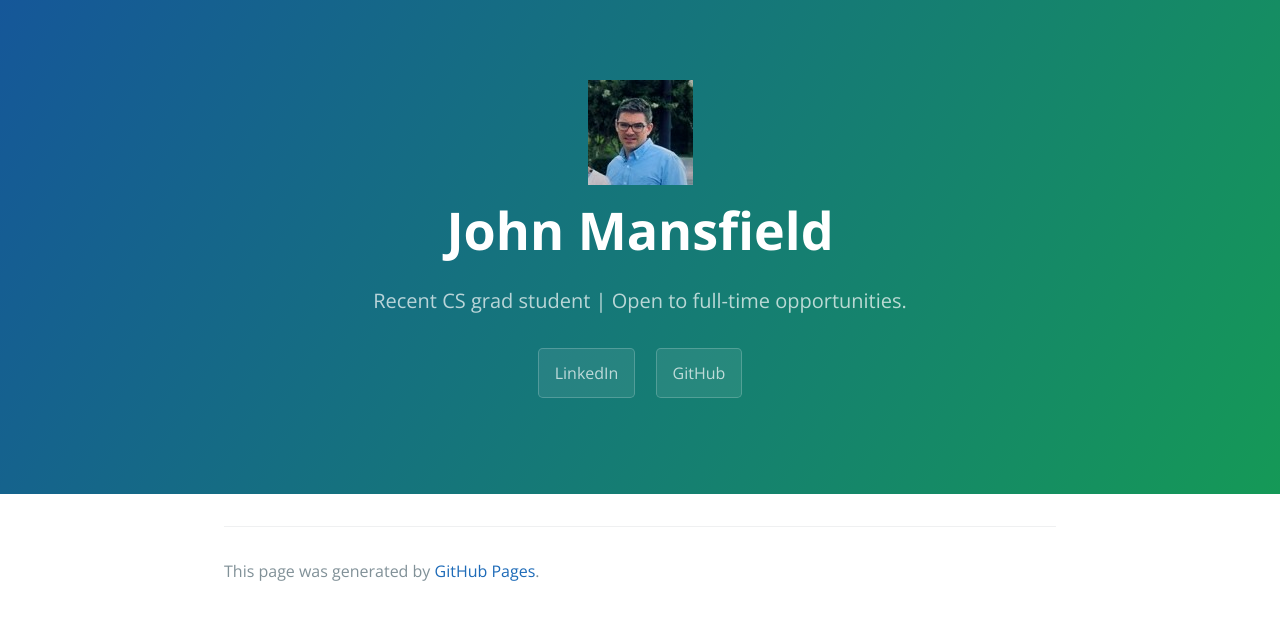
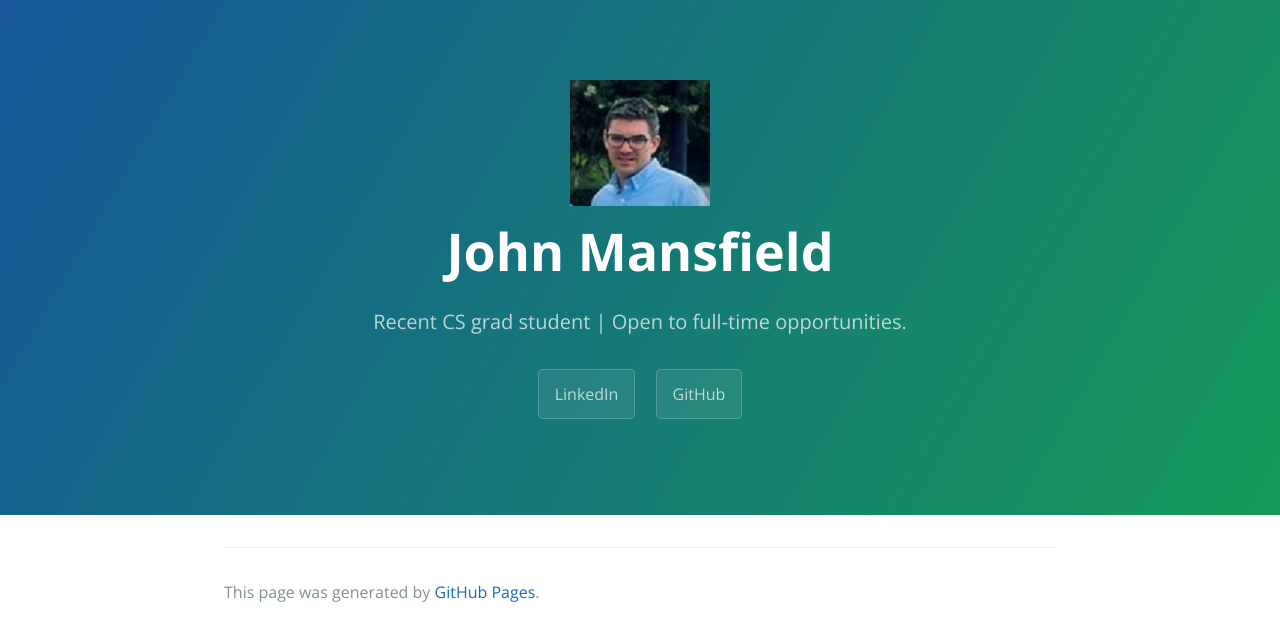
Before and after one commit to jlm429/jlm429.github.io, a Jekyll site: the page built from index.md, in a window 1280 px wide. Shown: the top 641 px of the page. Built offline with Jekyll 4.4.1, drawn with Linux system fonts in a browser that asks for light colours.

Commit message:
edit index

```diff
--- a/_layouts/default.html
+++ b/_layouts/default.html
@@ -23,7 +23,7 @@
     <a id="skip-to-content" href="#content">Skip to the content.</a>
 
     <header class="page-header" role="banner">
-	  <img src="/images/linkedin.jpg">
+	  <img src="/images/linkedin2.jpg">
       <h1 class="project-name">{{ site.title | default: site.github.repository_name }}</h1>
       <h2 class="project-tagline">{{ site.description | default: site.github.project_tagline }}</h2>
       {% if site.github.is_project_page %}
```
Also changed, not shown: images/linkedin - Copy.jpg (added), images/linkedin.jpg (deleted), images/linkedin2.jpg (added).
